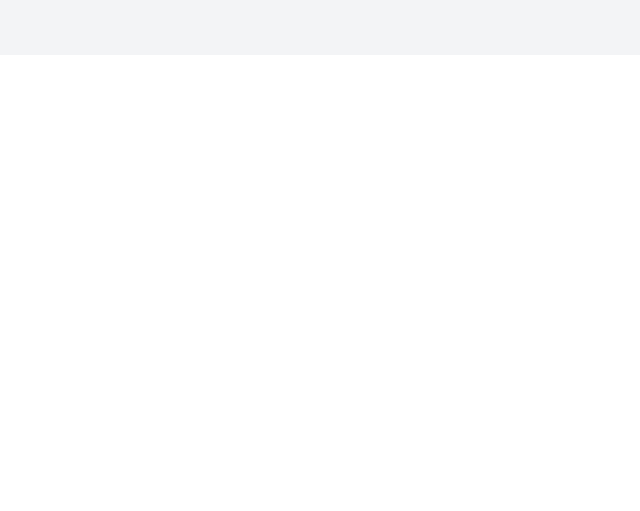
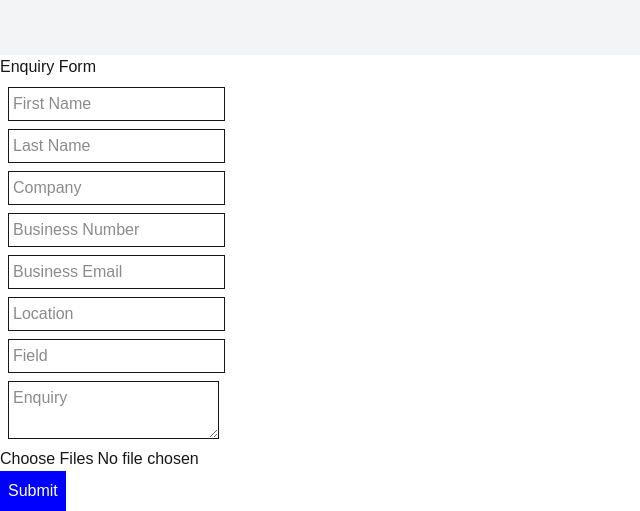
Before and after one commit to ajaythekkiniyil/sme-frontent, a Next.js app: page / in a window 1280 px wide. Shown: the part 745-1256 px from the top of the page, without its empty margins (0-640 px from the left). Before the commit the page ends 800 px from the top, so only its background shows below. Built offline with nearby package versions, Linux system fonts and the light colour scheme.

Commit message:
basic enquiry submission added

```diff
--- /dev/null
+++ b/src/app/components/basicEnquiryForm.tsx
@@ -0,0 +1,90 @@
+"use client"
+import { useSubmitEnquiry } from "../hooks/submitEnquiry"
+
+export default function BasicEnquiryForm() {
+    const { enquiry, message, loading, setEnquiry, handleFileChange, handleSubmitEnquiry } = useSubmitEnquiry()
+
+    return (
+        <>
+            <h1>Enquiry Form</h1>
+            <form onSubmit={handleSubmitEnquiry}>
+                <input
+                    type="text"
+                    name="firstName"
+                    placeholder="First Name"
+                    className="m-2 block border p-1"
+                    value={enquiry.firstName}
+                    onChange={(e) => setEnquiry({ ...enquiry, firstName: e.target.value })}
+                />
+                <input
+                    type="text"
+                    name="lastName"
+                    placeholder="Last Name"
+                    className="m-2 block border p-1"
+                    value={enquiry.lastName}
+                    onChange={(e) => setEnquiry({ ...enquiry, lastName: e.target.value })}
+                />
+                <input
+                    type="text"
+                    name="company"
+                    placeholder="Company"
+                    className="m-2 block border p-1"
+                    value={enquiry.company}
+                    onChange={(e) => setEnquiry({ ...enquiry, company: e.target.value })}
+                />
+                <input
+                    type="tel"
+                    name="businessNumber"
+                    placeholder="Business Number"
+                    className="m-2 block border p-1"
+                    value={enquiry.businessNumber}
+                    onChange={(e) => setEnquiry({ ...enquiry, businessNumber: e.target.value.replace(/\D/g, "") })}
+                />
+                <input
+                    type="email"
+                    name="businessEmail"
+                    placeholder="Business Email"
+                    className="m-2 block border p-1"
+                    value={enquiry.businessEmail}
+                    onChange={(e) => setEnquiry({ ...enquiry, businessEmail: e.target.value })}
+                />
+                <input
+                    type="text"
+                    name="location"
+                    placeholder="Location"
+                    className="m-2 block border p-1"
+                    value={enquiry.location}
+                    onChange={(e) => setEnquiry({ ...enquiry, location: e.target.value })}
+                />
+                <input
+                    type="text"
+                    name="field"
+                    placeholder="Field"
+                    className="m-2 block border p-1"
+                    value={enquiry.field}
+                    onChange={(e) => setEnquiry({ ...enquiry, field: e.target.value })}
+                />
+                <textarea
+                    name="enquiry"
+                    placeholder="Enquiry"
+                    className="m-2 block border p-1"
+                    value={enquiry.enquiry}
+                    onChange={(e) => setEnquiry({ ...enquiry, enquiry: e.target.value })}
+                />
+                <input
+                    type="file"
+                    name="file"
+                    multiple
+                    accept=".png,.jpg,.jpeg,.pdf"
+                    onChange={handleFileChange}
+                />
+                <div>
+                    <button type="submit" className="p-2" style={{ background: 'blue', color: 'white' }}>
+                        {loading ? 'Submiting...' : 'Submit'}
+                    </button>
+                </div>
+                {message}
+            </form>
+        </>
+    )
+}
--- /dev/null
+++ b/src/app/hooks/submitEnquiry.ts
@@ -0,0 +1,76 @@
+import { useState } from "react"
+import { uploadFiles } from "../lib/uploadFiles"
+
+type Enquiry = {
+    firstName: string,
+    lastName: string,
+    company: string,
+    businessNumber: string,
+    businessEmail: string,
+    location: string,
+    field: string,
+    enquiry: string
+}
+
+export const useSubmitEnquiry = () => {
+    const [attachments, setAttachments] = useState<(File | Blob)[] | null>(null)
+    const [message, setMessage] = useState("")
+    const [loading, setLoading] = useState(false)
+    const [enquiry, setEnquiry] = useState<Enquiry>({
+        firstName: "",
+        lastName: "",
+        company: "",
+        businessNumber: "",
+        businessEmail: "",
+        location: "",
+        field: "",
+        enquiry: ""
+    })
+
+    const handleFileChange = (e: React.ChangeEvent<HTMLInputElement>) => {
+        if (e.target.files) {
+            setAttachments(Array.from(e.target.files))
+        }
+    }
+
+    const handleSubmitEnquiry = async (e: React.FormEvent) => {
+        e.preventDefault();
+        setLoading(true)
+
+        try {
+            let imageIds: number[] | null = null;
+
+            if (attachments) {
+                imageIds = await uploadFiles(attachments)
+            }
+
+            const enquiryPayload = {
+                data: {
+                    ...enquiry,
+                    attachments: imageIds,
+                }
+            };
+
+            const res = await fetch(`${process.env.NEXT_PUBLIC_STRAPI_URL}/api/basic-enquiries`, {
+                method: 'POST',
+                headers: {
+                    'Content-Type': 'application/json',
+                },
+                body: JSON.stringify(enquiryPayload),
+            });
+
+            if (!res.ok) {
+                setMessage('Something went wrong while submitting your enquiry.')
+            }
+
+            setMessage('Enquiry submitted successfully!')
+            setLoading(false)
+        }
+        catch (err) {
+            setMessage('Something went wrong while submitting your enquiry.')
+        }
+    };
+
+    return { enquiry, setEnquiry, message, loading, attachments, handleFileChange, handleSubmitEnquiry }
+
+}
--- /dev/null
+++ b/src/app/lib/uploadFiles.ts
@@ -0,0 +1,29 @@
+export const uploadFiles = async (files: (File | Blob)[] | null): Promise<number[] | null> => {
+    if (!files || files.length === 0) {
+        return null;
+    }
+
+    const formData = new FormData();
+    files.forEach((file) => {
+        formData.append("files", file);
+    });
+
+    try {
+        const res = await fetch(`${process.env.NEXT_PUBLIC_STRAPI_URL}/api/upload`, {
+            method: "POST",
+            body: formData,
+        });
+
+        if (!res.ok) {
+            throw new Error(`Upload failed with status ${res.status}`);
+        }
+
+        const items = await res.json();
+        const idArray = items.map((item: any) => item.id);
+
+        return idArray;
+    } catch (err) {
+        console.error("Upload error:", err);
+        return null;
+    }
+}
--- a/src/app/page.tsx
+++ b/src/app/page.tsx
@@ -1,7 +1,10 @@
 import Link from 'next/link'
+import BasicEnquiryForm from './components/basicEnquiryForm'
 
 export default function Home() {
     return (
+    <>
+      <section>
         <div className="flex flex-col items-center justify-center min-h-screen p-4 bg-gray-100">
           <h1 className="text-4xl font-bold mb-4">Welcome to Home Page</h1>
           <Link href="/admin/login">
@@ -14,5 +17,10 @@ export default function Home() {
             User login
           </Link>
         </div>
+      </section>
+      <section>
+        <BasicEnquiryForm />
+      </section>
+    </>
   )
 }
```
Also changed, not shown: package.json (+7 -6 lines), 1 other file (tests, documents, lock files or other folders). Lines whose indentation alone changed are shown as unchanged.
